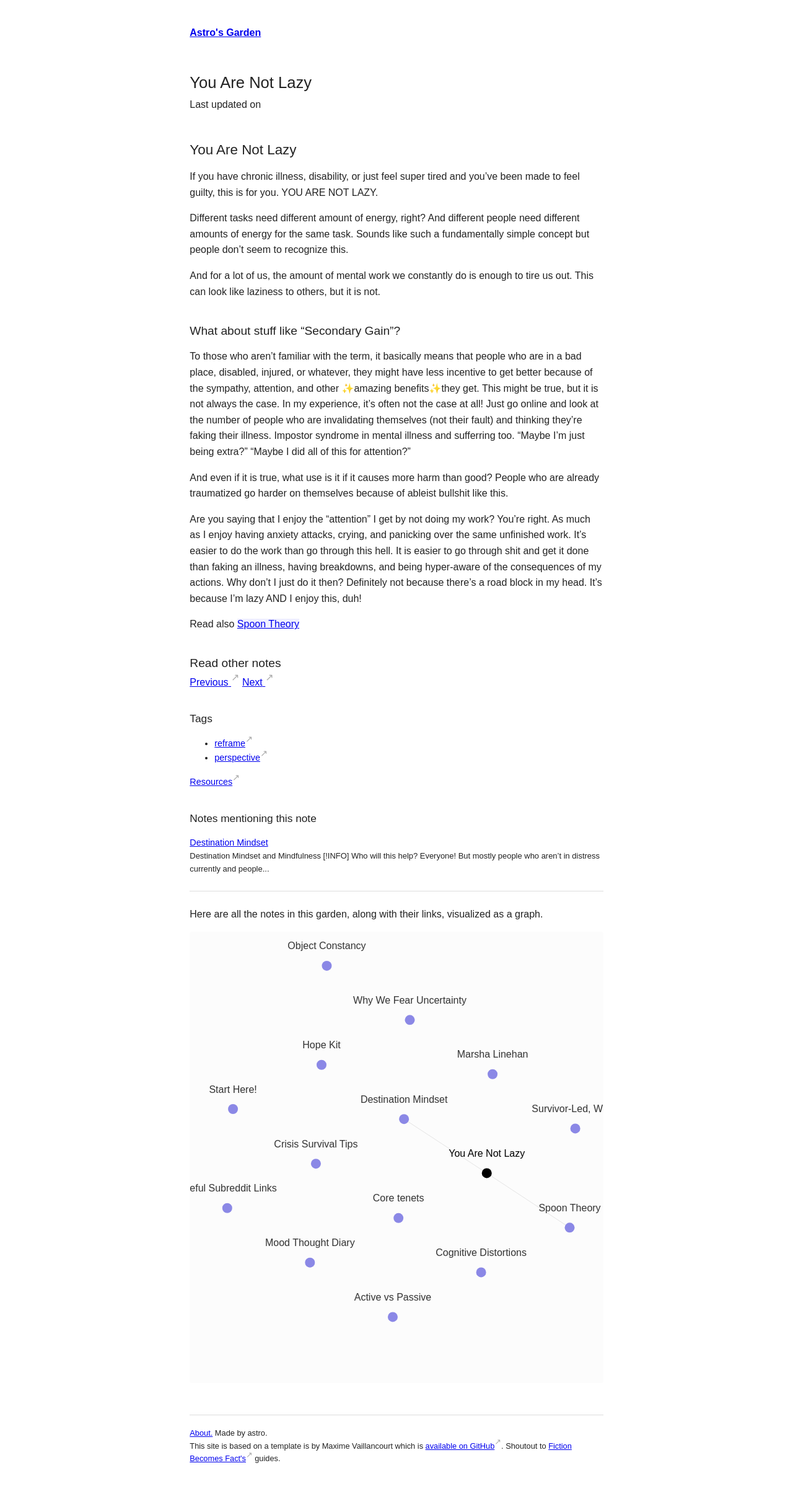
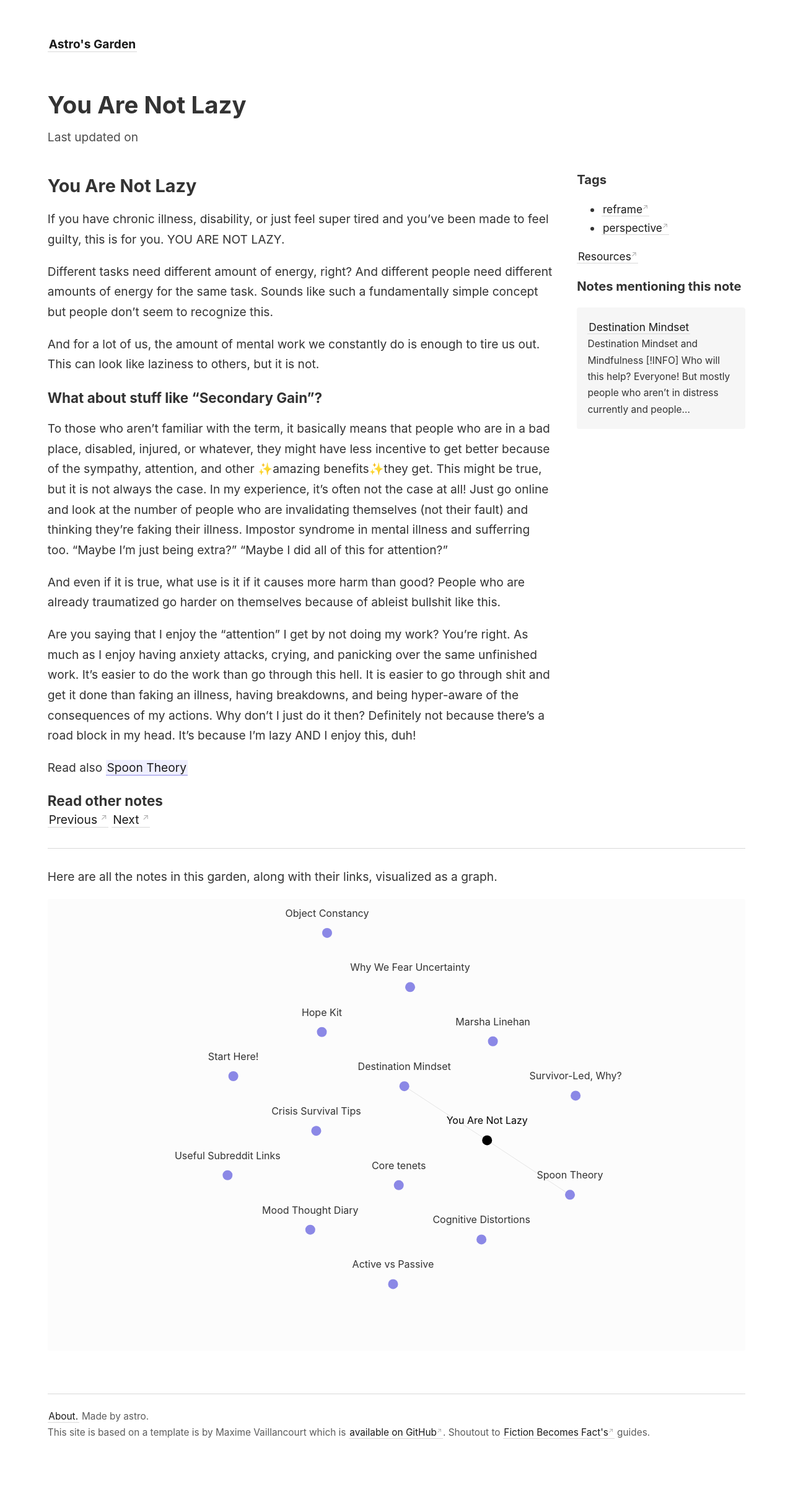
Before and after one commit to corvusdeinanis/astrosgarden, a Jekyll site: the page built from _notes/laziness.md, in a window 1280 px wide. Shown: the whole page at 62% size. Built offline with Jekyll 4.4.1, drawn with Linux system fonts in a browser that asks for light colours.

Commit message:
Update _style.scss

```diff
--- a/_sass/_style.scss
+++ b/_sass/_style.scss
@@ -1,47 +1,39 @@
+$color-primary: hsl(0, 0%, 10%);
+$color-text: hsl(0, 0%, 20%);
+$color-subtext: hsl(0, 0%, 30%);
+$color-border: hsl(0, 0%, 85%);
+$color-box-background: mix($color-primary, white, 4%);
+$border-radius: 4px;
+$font-family: -apple-system, BlinkMacSystemFont, Segoe UI, Helvetica, Arial,
+  sans-serif, Apple Color Emoji, Segoe UI Emoji, Segoe UI Symbol;
+
 body {
-  background: white;
-  color: #222;
-  font-family: sans-serif;
-  line-height: 1.6;
-  padding: 1em 2em;
-  max-width: 75ch;
-  margin: 1em auto;
-  font-size: 15px;
+  box-sizing: content-box;
+  font-family: $font-family;
+  margin: 0 auto;
+  line-height: 1.7;
+  padding: 4vh 6vw;
+  overflow-x: hidden;
+  color: $color-text;
+  font-size: 1rem;
+  max-width: 63em;
+
   @media (min-width: 820px) {
-    padding: 1.5em 4em;
-    font-size: 16px;
+    font-size: 1.2rem;
   }
 }
 
-a {
-  &:after {
-    position: relative;
-    top: -0.5em;
-    content: "↗";
-    color: #aaaaaa;
-    display: inline-block;
-    text-decoration: none;
-  }
-  &.internal-link:after {
-    content: "";
-  }
-}
-
-figure {
-  margin: 0;
-}
-
-.list-entry {
-  margin: 0 0 0.8em;
-}
-
-.faded {
-  color: #595959;
+time {
+  display: block;
+  color: $color-subtext;
+  margin: 0.5em 0 1em;
 }
 
 footer {
-  margin: 4em 0 0.5em 0;
+  margin: 2em 0;
   font-size: 0.8em;
+  color: mix($color-text, white, 80%);
+  padding-top: 1em;
 }
 
 img {
@@ -49,22 +41,19 @@ img {
   display: block;
   margin: 0 auto;
   max-height: 75vh;
-  border-radius: 5px;
-}
-
-.post-heading {
-  margin: 2em 0;
-}
-
-.caption {
-  margin-top: 0.5em;
-  text-align: center;
-  color: #666;
-  font-size: 0.9em;
+  border-radius: $border-radius;
 }
 
 blockquote {
-  font-size: 0.9em;
+  padding: 1.5em;
+  margin: 0;
+  font-size: 0.88em;
+  background: $color-box-background;
+  border-radius: $border-radius;
+
+  p {
+    margin: 0;
+  }
 }
 
 hr {
@@ -72,36 +61,86 @@ hr {
   border: 0;
   height: 1px;
   margin: 1.5em 0;
-  background: #dddddd;
+  background: $color-border;
 }
 
-
-h1, h2, h3, h4, h5, h6 {
-  font-weight: normal;
+h1,
+h2,
+h3,
+h4,
+h5,
+h6 {
   line-height: 1.3;
-  margin-top: 2em;
-  margin-bottom: 0.25em;
+  margin-bottom: 0;
   padding-bottom: 0;
 }
 
-h1 { font-size: 1.6em; }
-h2 { font-size: 1.4em; }
-h3 { font-size: 1.2em; }
-h4 { font-size: 1.1em; }
-h5 { font-size: 1.1em; }
-h6 { font-size: 1.0em; }
-
-.font-monospace, code, kbd, samp {
-  font-family: SFMono-Regular,Consolas,DejaVu Sans Mono,Liberation Mono,Menlo,monospace;
+a {
+  transition: background 300ms;
+  padding: 0 0.1em;
+  text-decoration: none;
+  border-bottom: 1px solid $color-border;
+  color: $color-primary;
+  &:hover {
+    color: black !important;
+    background: #fffaf1;
+  }
+  &:after {
+    position: relative;
+    top: -0.5em;
+    font-size: 0.7em;
+    content: "↗";
+    color: #aaaaaa;
+  }
+  &.internal-link:after,
+  &.footnote:after,
+  &.reversefootnote:after {
+    content: "";
+  }
 }
 
-input, textarea {
-  margin:0;
-  border:1px solid #ccc;
+*:focus {
+  background: #ffe8bc !important;
+  color: black !important;
+}
+
+nav {
+  margin: 1em 0 3em;
+}
+
+#notes-entry-container {
+  display: grid;
+  grid-gap: 2em;
+  grid-template-areas:
+    "content"
+    "side";
+
+  @media (min-width: 700px) {
+    grid-template-columns: 3fr 1fr;
+    grid-template-areas: "content side";
+  }
+}
+
+.backlink-box {
+  background: $color-box-background;
+  padding: 1em;
+  border-radius: $border-radius;
+}
+
+code {
+  background: #f5f5f5;
+  padding: 0.1em 0.2em;
   border-radius: 4px;
-  padding:0.5em;
-  width: calc(100% - 1em - 2px);
-  display:inline-block;
-  vertical-align:middle;
-  background: white;
 }
+
+.invalid-link {
+  color: #444444;
+  cursor: help;
+  background: #fafafa;
+  padding: 0 0.1em;
+}
+
+.invalid-link-brackets {
+  color: #ccc;
+  cursor: help;
+}
```
